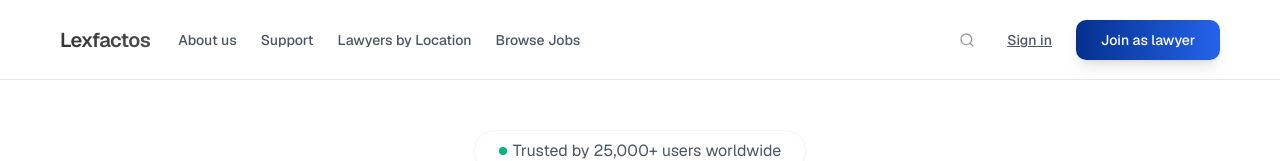
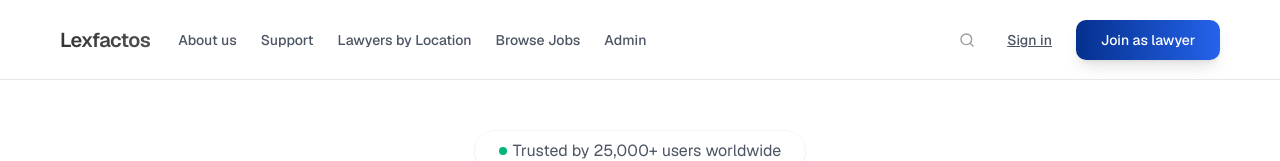
Before and after one commit to madhu-famelyn/Lexfactos-frontend, a React (Create React App) app in the folder lexfactos/: page / in a window 1280 px wide. Shown: the top 161 px of the page. Built offline with nearby package versions, Linux system fonts and the light colour scheme; a web font is replaced by a local one.

Commit message:
updated admin

```diff
--- a/lexfactos/src/Components/Header/Header.js
+++ b/lexfactos/src/Components/Header/Header.js
@@ -32,6 +32,7 @@ const Header = () => {
             <Link to="/support">Support</Link>
             <Link to="/lawyers-by-location">Lawyers by Location</Link>
             <Link to="/browse-jobs">Browse Jobs</Link>
+            <Link to="/admin-lawyers">Admin</Link>
           </nav>
         </div>
 
```
